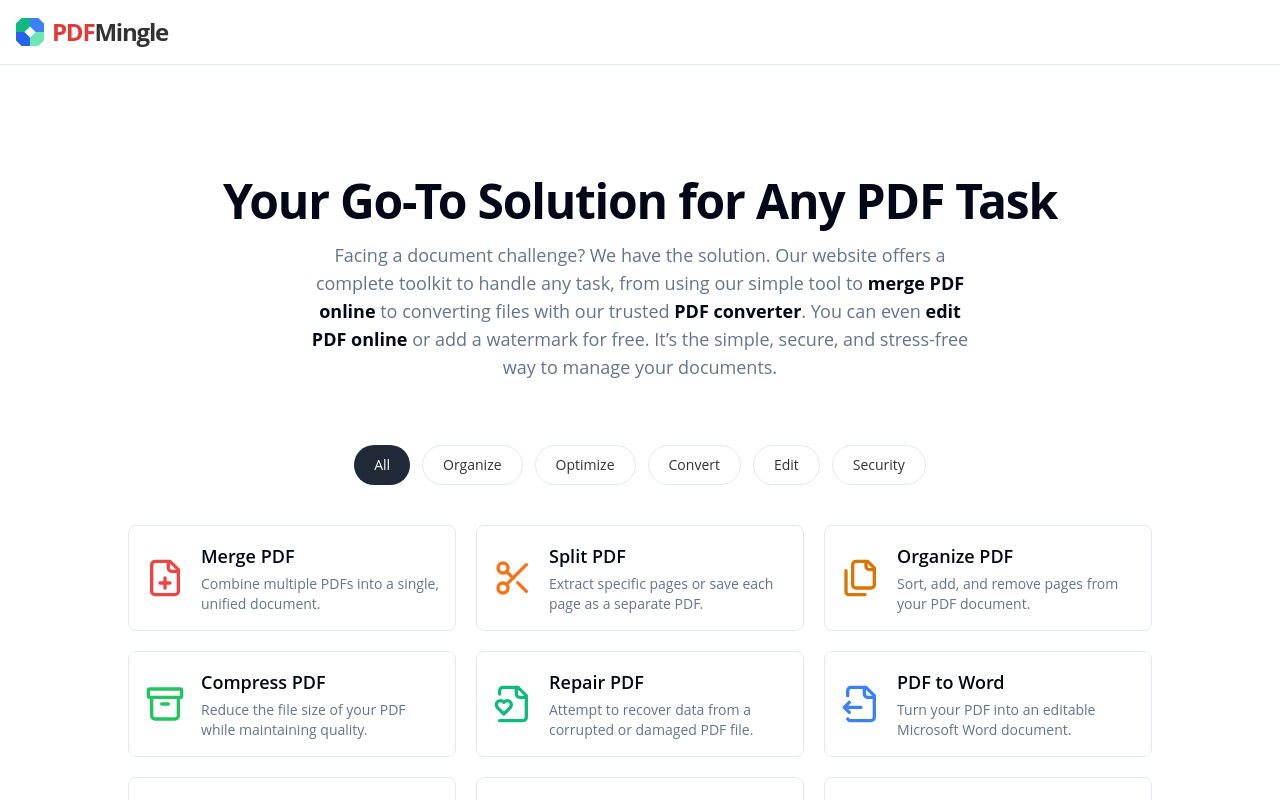
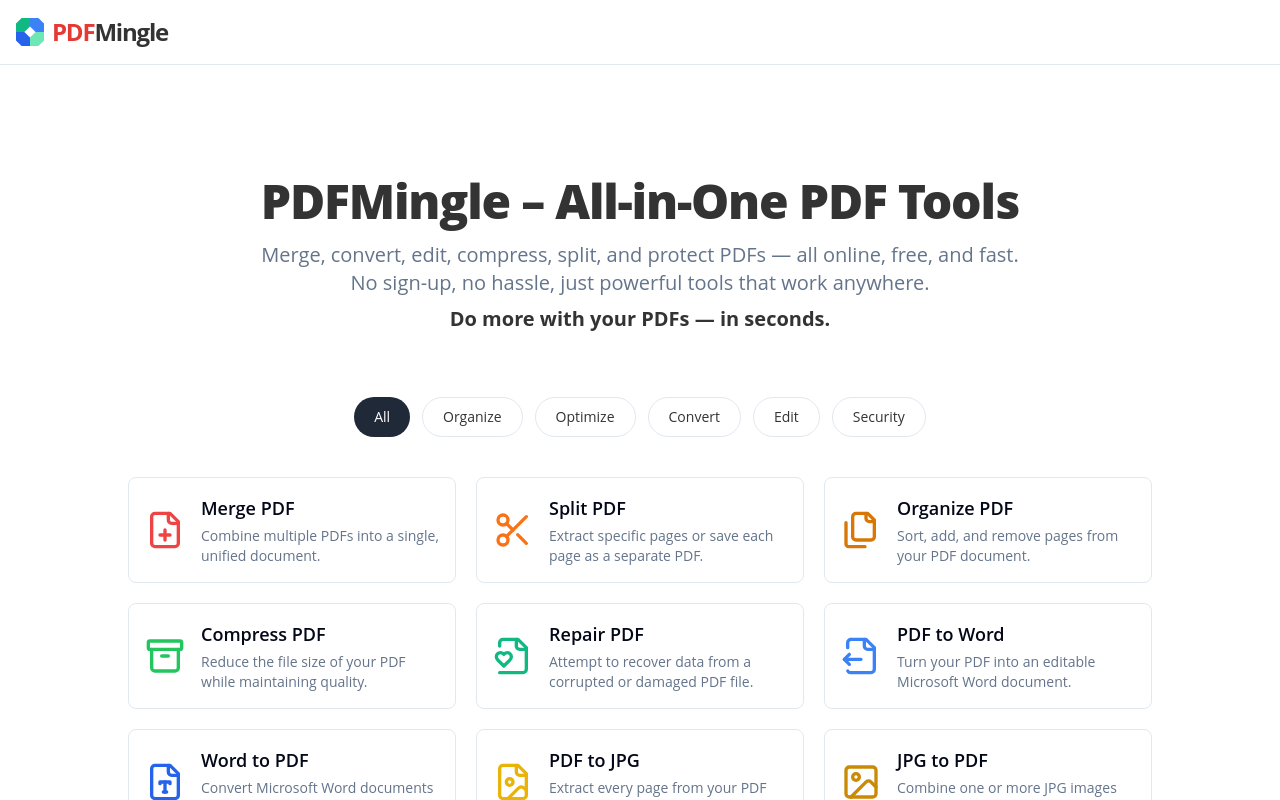
Before and after one commit to widhia-solanki/Pdfmingle, a Next.js app: page / in a window 1280 px wide. Shown: the top 800 px of the page. Built offline with nearby package versions, Linux system fonts and the light colour scheme.

Commit message:
Update index.tsx

```diff
--- a/src/pages/index.tsx
+++ b/src/pages/index.tsx
@@ -1,21 +1,35 @@
 import { ToolGrid } from '@/components/ToolGrid';
+import Head from 'next/head'; // 1. Import the Head component for SEO
 
 const HomePage = () => {
   return (
+    <>
+      {/* 2. Add SEO Meta Tags */}
+      <Head>
+        <title>PDFMingle – Free Online PDF Tools | Merge, Convert, Edit & More</title>
+        <meta
+          name="description"
+          content="Work with PDFs easily using PDFMingle. Merge, convert, edit, compress, split, and secure files online. Fast, free, and secure — no sign-up required."
+        />
+      </Head>
+
       <div className="container mx-auto px-4 text-center">
-      {/* Hero Section */}
+        {/* 3. Update the Hero Section Content */}
         <div className="py-10 md:py-16">
-        <h1 className="text-4xl md:text-5xl font-bold tracking-tight text-foreground">
-          Your Go-To Solution for Any PDF Task
+          <h1 className="text-4xl md:text-5xl font-extrabold tracking-tight text-ilovepdf-text">
+            PDFMingle – All-in-One PDF Tools
           </h1>
-        <p className="mt-4 max-w-2xl mx-auto text-lg text-muted-foreground">
-          Facing a document challenge? We have the solution. Our website offers a complete toolkit to handle any task, from using our simple tool to <strong className="text-foreground">merge PDF online</strong> to converting files with our trusted <strong className="text-foreground">PDF converter</strong>. You can even <strong className="text-foreground">edit PDF online</strong> or add a watermark for free. It’s the simple, secure, and stress-free way to manage your documents.
+          <p className="mt-4 max-w-3xl mx-auto text-lg md:text-xl text-muted-foreground leading-relaxed">
+            Merge, convert, edit, compress, split, and protect PDFs — all online, free, and fast. No sign-up, no hassle, just powerful tools that work anywhere.
+            <br />
+            <strong className="text-ilovepdf-text mt-2 block">Do more with your PDFs — in seconds.</strong>
           </p>
         </div>
 
-      {/* Tool Grid Section */}
+        {/* Tool Grid Section (no changes here) */}
         <ToolGrid />
       </div>
+    </>
   );
 };
 
```
Lines whose indentation alone changed are shown as unchanged.
